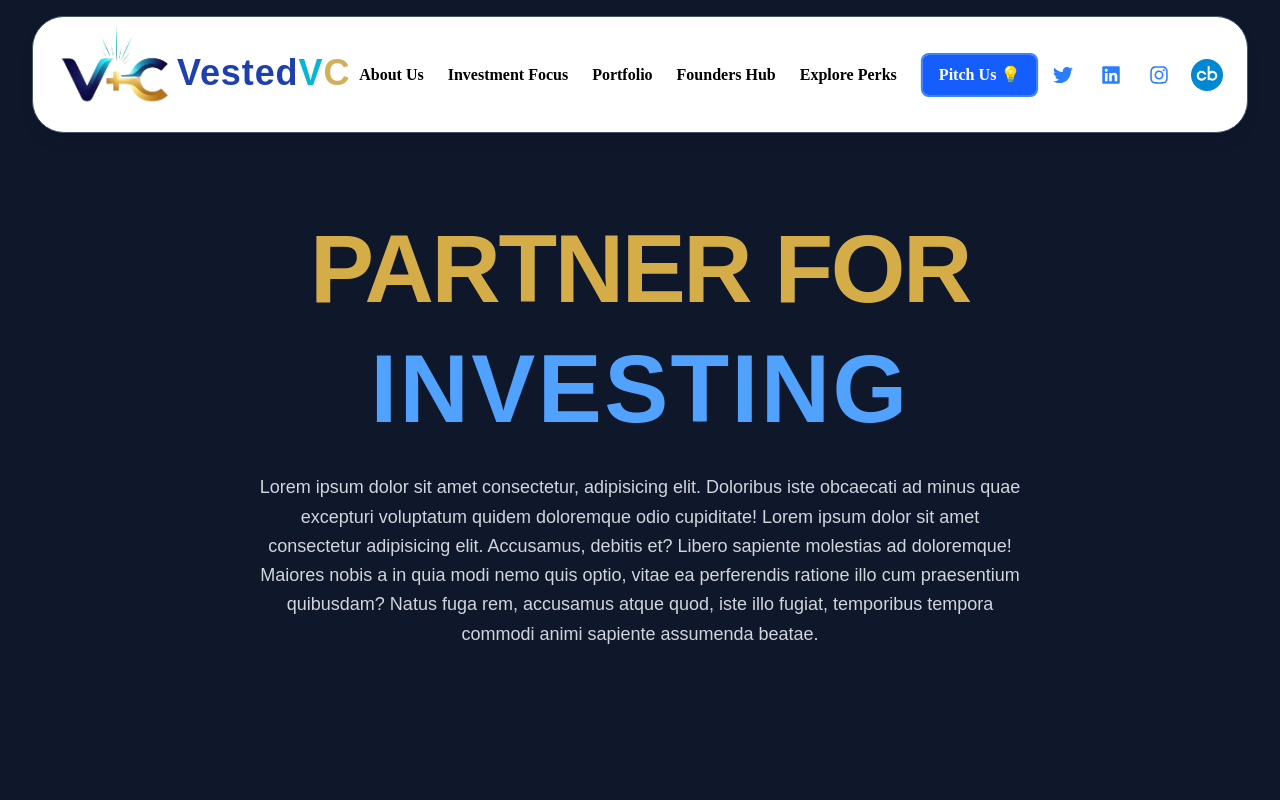
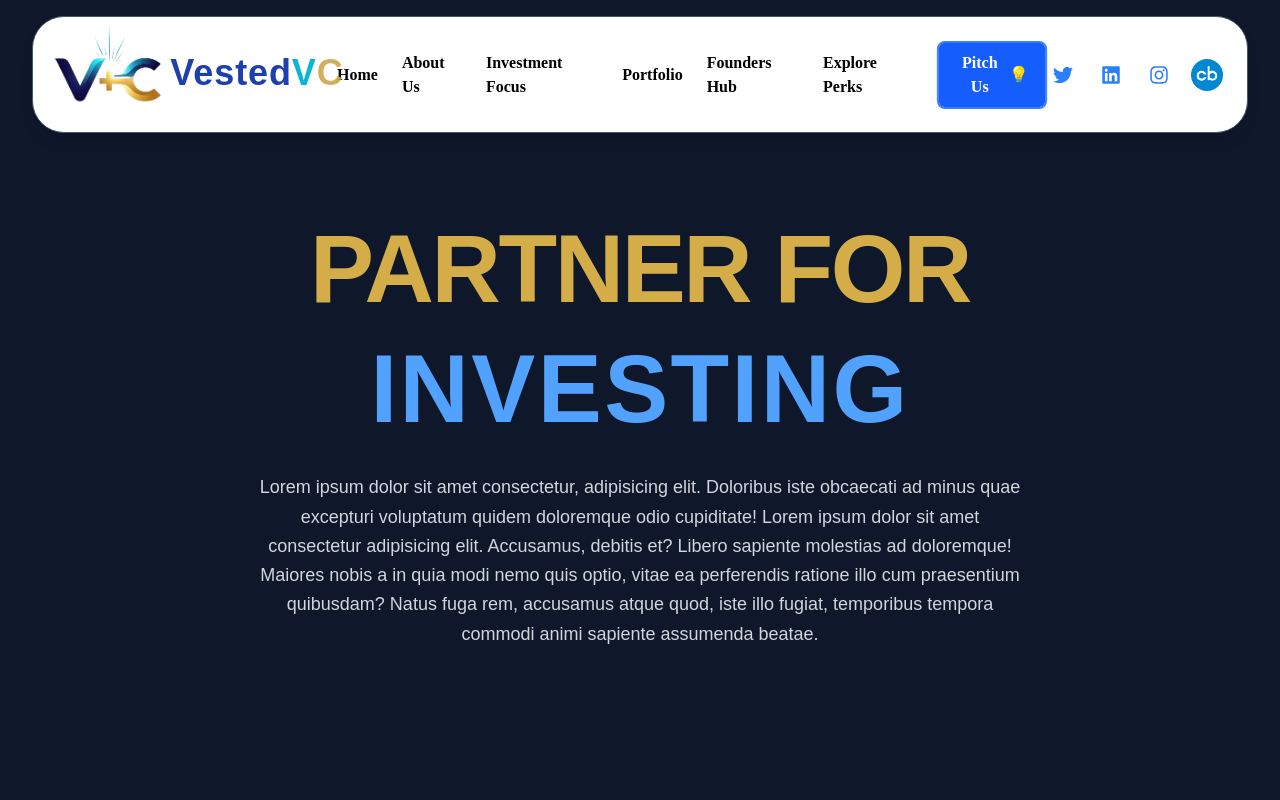
Before and after one commit to AHMAD789999/VestedVC, a Next.js app: page / in a window 1280 px wide. Shown: the top 800 px of the page. Built offline with nearby package versions, Linux system fonts and the light colour scheme.

Commit message:
add this changing

```diff
--- a/src/app/components/Header.jsx
+++ b/src/app/components/Header.jsx
@@ -11,6 +11,7 @@ const Header = () => {
   const [isOpen, setIsOpen] = useState(false);
 
   const pages = [
+  { name: "Home", href: "/" },
   { name: "About Us", href: "/about-us" },
   { name: "Investment Focus", href: "/investment-focus" },
   { name: "Portfolio", href: "/portfolio" },
```
